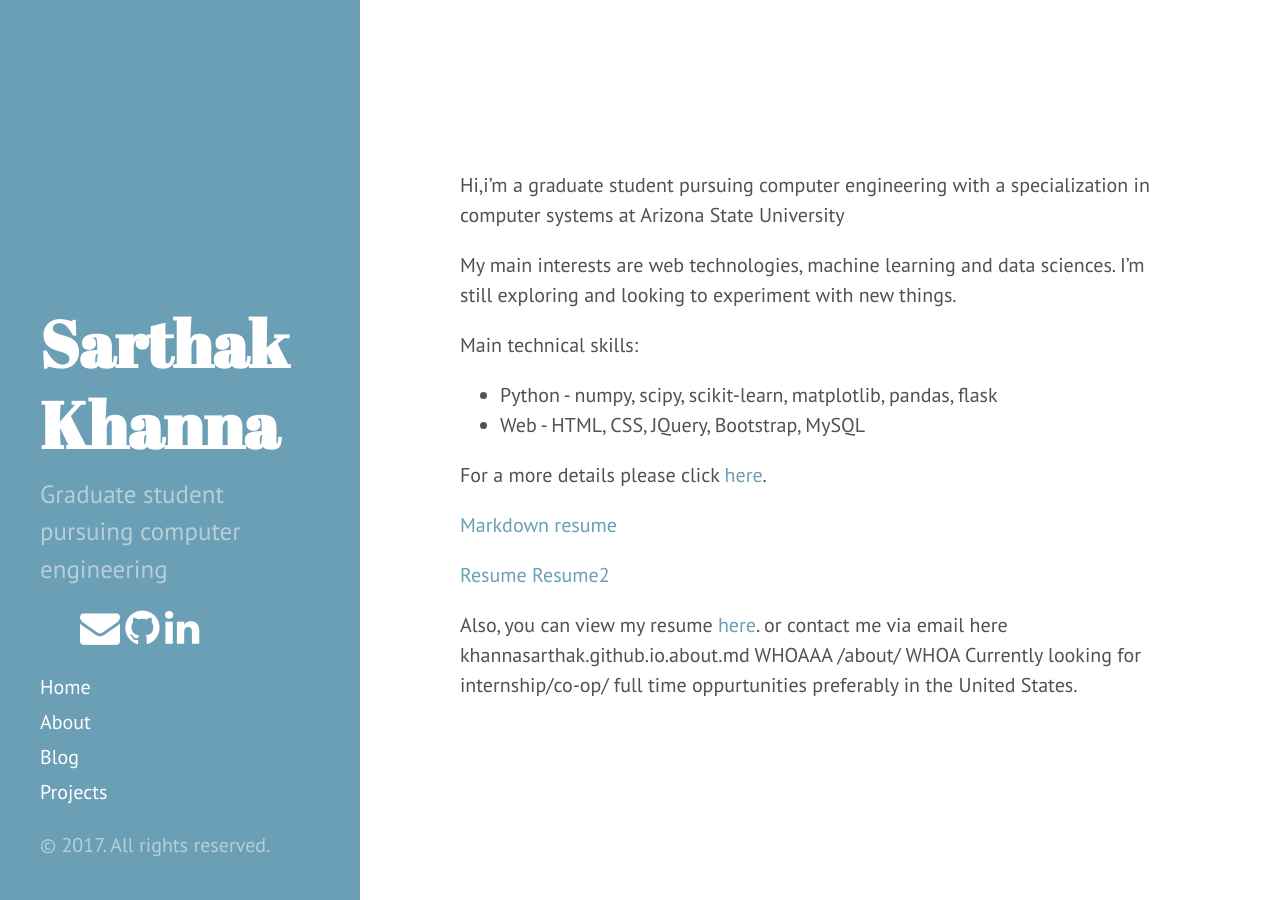
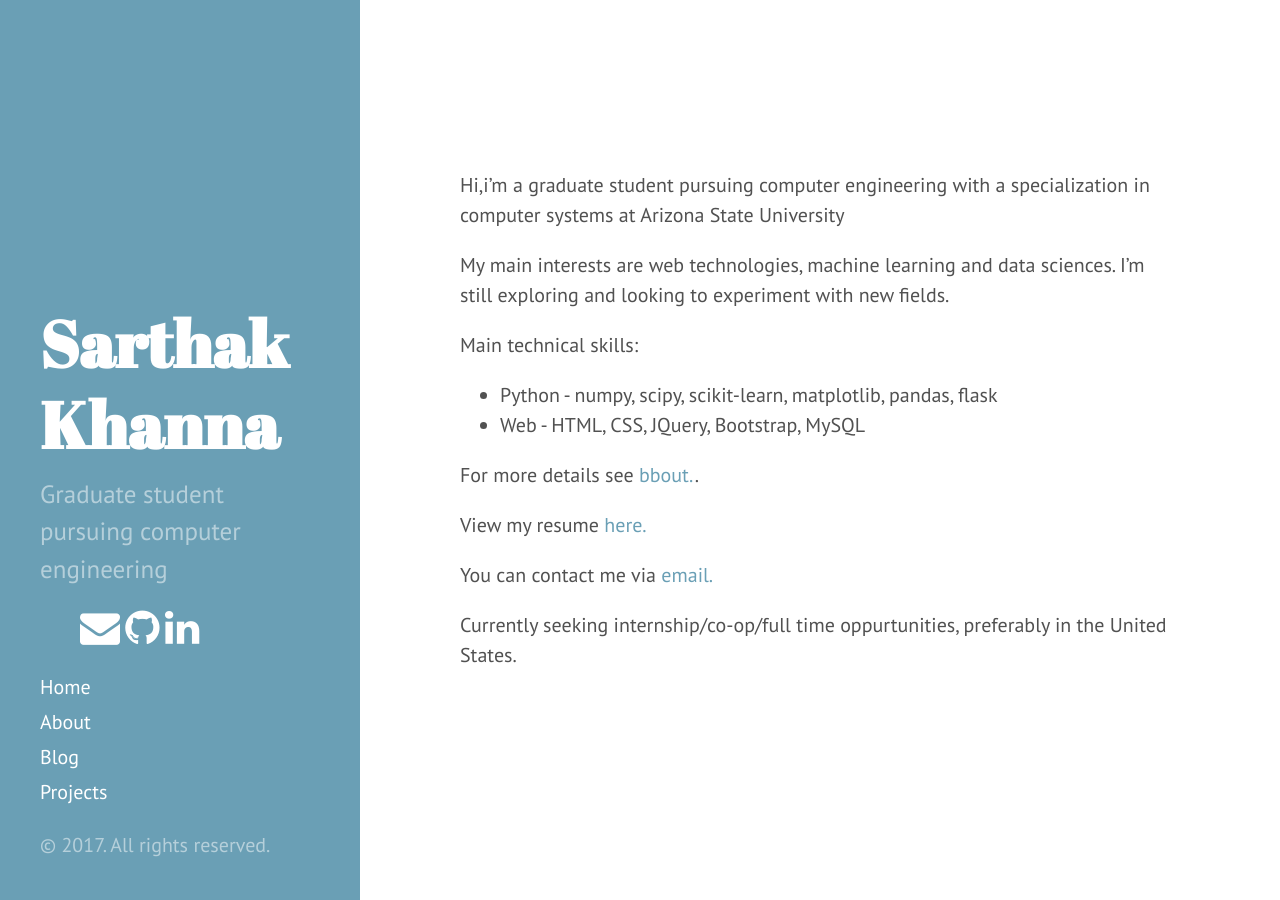
Before and after one commit to khannasarthak/khannasarthak.github.io, a Jekyll site: the page built from index.md, in a window 1280 px wide. Built offline with Jekyll 4.4.1, drawn with Linux system fonts in a browser that asks for light colours; nearby versions of some CDN libraries.

Commit message:
index competed
Still need to refine it

```diff
--- a/index.md
+++ b/index.md
@@ -5,21 +5,16 @@ title: Home
 <br><br><br>
 Hi,i'm a graduate student pursuing computer engineering with a specialization in computer systems at Arizona State University
 
-My main interests are web technologies, machine learning and data sciences. I'm still exploring and looking to experiment with new things.
+My main interests are web technologies, machine learning and data sciences. I'm still exploring and looking to experiment with new fields.
 
 Main technical skills:
 +  Python - numpy, scipy, scikit-learn, matplotlib, pandas, flask
 +  Web  - HTML, CSS, JQuery, Bootstrap, MySQL
 
-For a more details please click [here](http://khannasarthak.github.io/about/).
+For more details see [bbout.](http://khannasarthak.github.io/about/).
 
-[Markdown resume](http://khannasarthak.github.io/SarthakKhannaCV.pdf){:target="_blank"}
+View my resume  [here.](http://khannasarthak.github.io/SarthakKhannaCV.pdf){:target="_blank"}
 
-<a href="http://khannasarthak.github.io/SarthakKhannaCV.pdf" target="_blank">Resume</a>
-<a href="SarthakKhannaCV.pdf" target="_blank">Resume2</a>
+You can contact me via [email.](khannasarthak.1994@gmail)
 
-
-Also, you can view my resume  [here]({{ site.baseurl }}{% link index.md %}).
-or contact me via email here
-{{ site.url }}.about.md WHOAAA {% link about.md %} WHOA {{ site.baseurl }}
-Currently looking for internship/co-op/ full time oppurtunities preferably in the United States.
+Currently seeking internship/co-op/full time oppurtunities, preferably in the United States.
```
